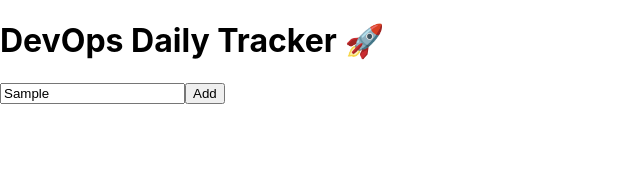
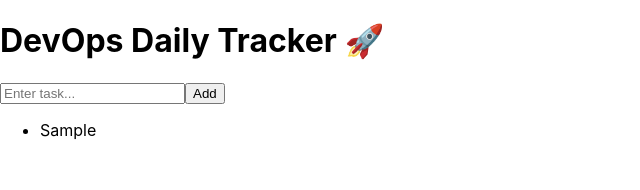
Before and after one commit to saimaali-tech/React, a React (Create React App) app: page / in a window 1280 px wide. Both pictures are taken after typing "Sample" into the empty fields and a click on the button "Add". Shown: the top 190 px of the page, without its empty margins (0-640 px from the left). Built offline with nearby package versions, Linux system fonts and the light colour scheme.

Commit message:
Implemented add task functionality

```diff
--- a/src/App.js
+++ b/src/App.js
@@ -1,14 +1,31 @@
-import logo from './logo.svg';
+
 import './App.css';
 import { useState } from "react";
 
 function App() {
-    const [task, setTask] = useState("");
+
+  const [task, setTask] = useState("");
+  const [tasks, setTasks] = useState([]);
+  const addTask = () => {
+    setTasks([...tasks, task]);
+    setTask("");
+  };
+
   return (
     <div>
       <h1>DevOps Daily Tracker 🚀</h1>
-      <input placeholder="Enter task..." />
-      <button>Add</button>
+      <input
+        value={task}
+        onChange={(e) => setTask(e.target.value)}
+        placeholder="Enter task..."
+      />
+      <button onClick={addTask}>Add</button>
+      <ul>
+        {tasks.map((t, index) => (
+          <li key={index}>{t}</li>
+        ))}
+      </ul>
+
     </div>
   );
 }
```
